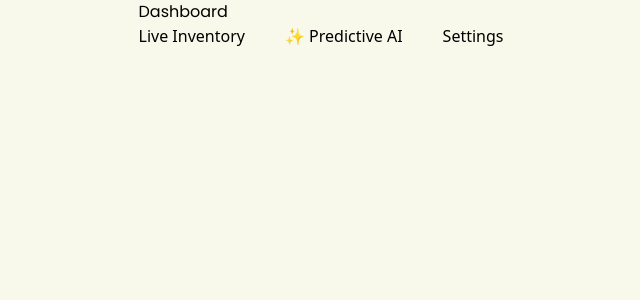
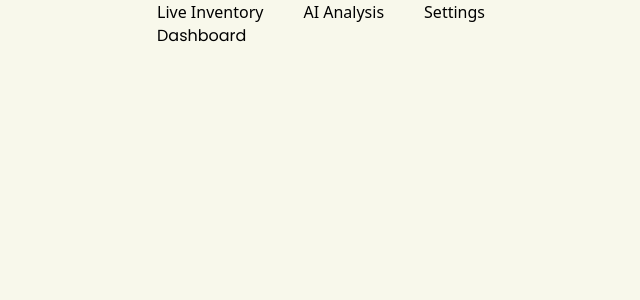
Before and after one commit to ssrikanthreddy/Alertr, a React (Vite) app in the folder frontend/: page /dashboard in a window 1280 px wide. Shown: the top 300 px of the page, without its empty margins (319-959 px from the left). Built offline with nearby package versions, Linux system fonts and the light colour scheme.

Commit message:
data base pull working with reusable components

```diff
--- a/frontend/src/components/DB.jsx
+++ b/frontend/src/components/DB.jsx
@@ -1,12 +1,12 @@
 import React, { useState, useEffect } from 'react';
 
-const DB = () => {
+const DB = ({userQuery}) => {
   const [data, setData] = useState([]);
   const [error, setError] = useState(null);
 
   useEffect(() => {
     // Define the SQL query you want to execute
-    const userQuery = 'SELECT * FROM products';
+
 
     // Make the API call
     fetch(`http://localhost:3001/pull/${encodeURIComponent(userQuery)}`)
@@ -14,6 +14,7 @@ const DB = () => {
       .then(result => {
         // Update the state with the data
         setData(result.data);
+        console.log(result.data);
       })
       .catch(err => {
         // Handle errors
@@ -31,7 +32,7 @@ const DB = () => {
       <ul>
         {data.map(item => (
           <li key={item.id}>
-            {item.name} - Quantity: {item.quantity}, Price: ${item.price}
+            {item.product_name} - Quantity: {item.quantity}, Price: ${item.price}, Expires on: {item.expiry_date}
           </li>
         ))}
       </ul>
--- a/frontend/src/components/LiveInventory.jsx
+++ b/frontend/src/components/LiveInventory.jsx
@@ -7,7 +7,7 @@ const LiveInventory = () => {
 
     <div>Live Inventory</div>
     <div id="data">
-    <DB/>
+    <DB userQuery={'SELECT * FROM products'}/>
 
     </div>
 
--- /dev/null
+++ b/frontend/src/components/Navbar.jsx
@@ -0,0 +1,18 @@
+import React from "react";
+import { Link } from "react-router-dom";
+
+const Navbar = ({LinkArray}) => {
+  return (
+    <nav>
+      <ul className="flex flex-row gap-10">
+        {LinkArray.map((item) => (
+          <li key={item.id}>
+            <Link to={item.path}> {item.name}</Link>
+          </li>
+        ))}
+      </ul>
+    </nav>
+  );
+};
+
+export default Navbar;
--- a/frontend/src/pages/Dashboard.jsx
+++ b/frontend/src/pages/Dashboard.jsx
@@ -1,22 +1,33 @@
 import { Link, Outlet } from 'react-router-dom';
+import Navbar from '../components/Navbar';
 
 const Dashboard = () => {
+  const navs = [
+
+    {
+      id:1,
+      name:"Live Inventory",
+      path:"/dashboard/LiveInventory",
+    },
+
+    {
+      id:2,
+      name:"AI Analysis",
+      path:"/dashboard/prediction",
+    },
+
+    {
+      id:3,
+      name:"Settings",
+      path:"/dashboard/settings",
+    }
+  ]
   return (
+
     <div id="dashboard_page" className="flex flex-col h-screen">
+      <Navbar LinkArray={navs} />
       <h1 className="font-custom">Dashboard</h1>
-      <nav>
-        <ul className="flex flex-row gap-10">
-          <li>
-            <Link to="/dashboard/LiveInventory">Live Inventory</Link>
-          </li>
-          <li>
-            <Link to="/dashboard/Prediction">✨ Predictive AI </Link>
-          </li>
-          <li>
-            <Link to="/dashboard/Settings"> Settings</Link>
-          </li>
-        </ul>
-      </nav>
+
       <Outlet />
     </div>
   );
```
Also changed, not shown: 2 other files (tests, documents, lock files or other folders).
